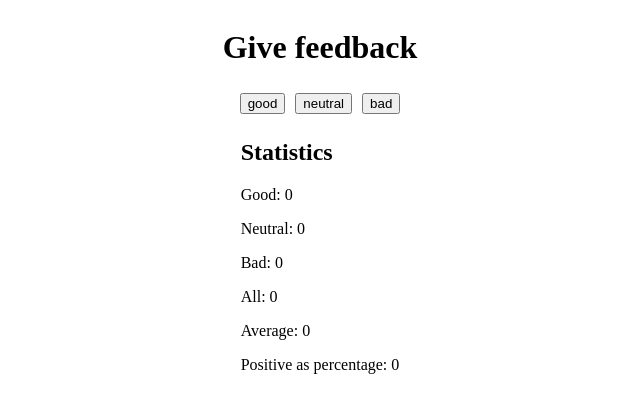
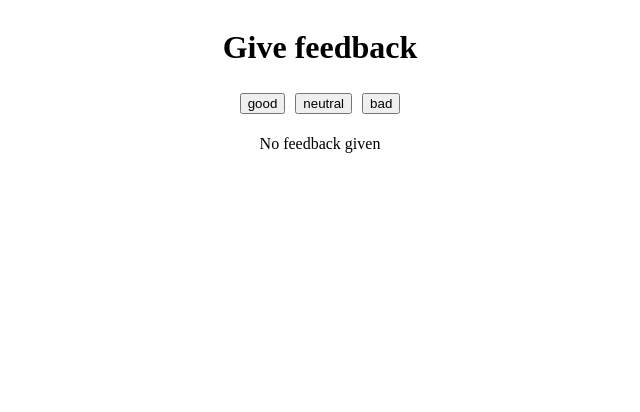
Before and after one commit to MariellaHeikkila/ofs01, a React (Vite) app in the folder osa1/unicafe/: page / in a window 1280 px wide. Shown: the top 412 px of the page, without its empty margins (320-960 px from the left). Built offline with nearby package versions, Linux system fonts and the light colour scheme.

Commit message:
1.9. unicafe step4 (conditional rendering to statistics)

```diff
--- a/osa1/unicafe/src/App.jsx
+++ b/osa1/unicafe/src/App.jsx
@@ -15,7 +15,11 @@ const App = () => {
         <Button text='neutral' handleClick={() => setNeutral(neutral + 1)} />
         <Button text='bad' handleClick={() => setBad(bad + 1)} />
       </div>
-      <Statistics good={good} neutral={neutral} bad={bad} />
+      {good || neutral || bad ?
+        <Statistics good={good} neutral={neutral} bad={bad} />
+        :
+        <p>No feedback given</p>
+        }
     </div>
   )
 }
```
